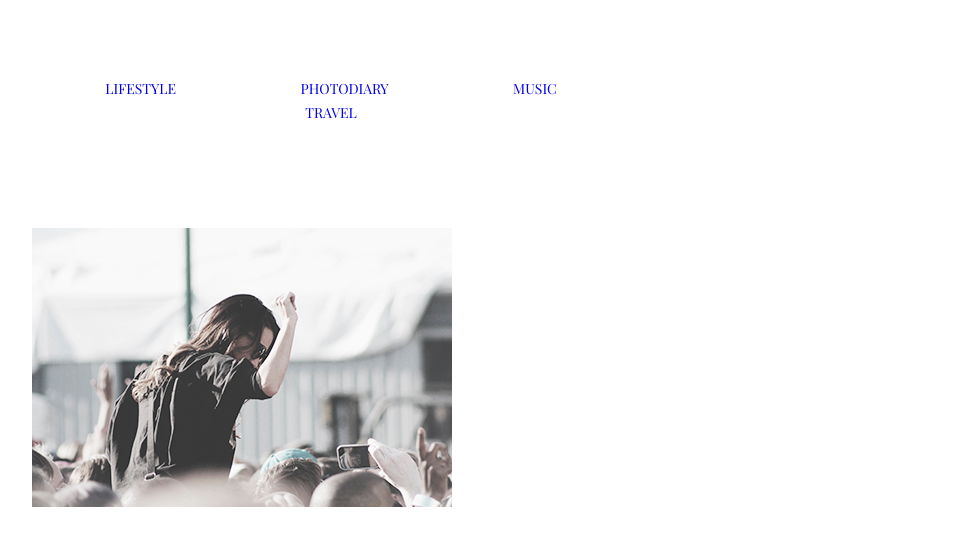
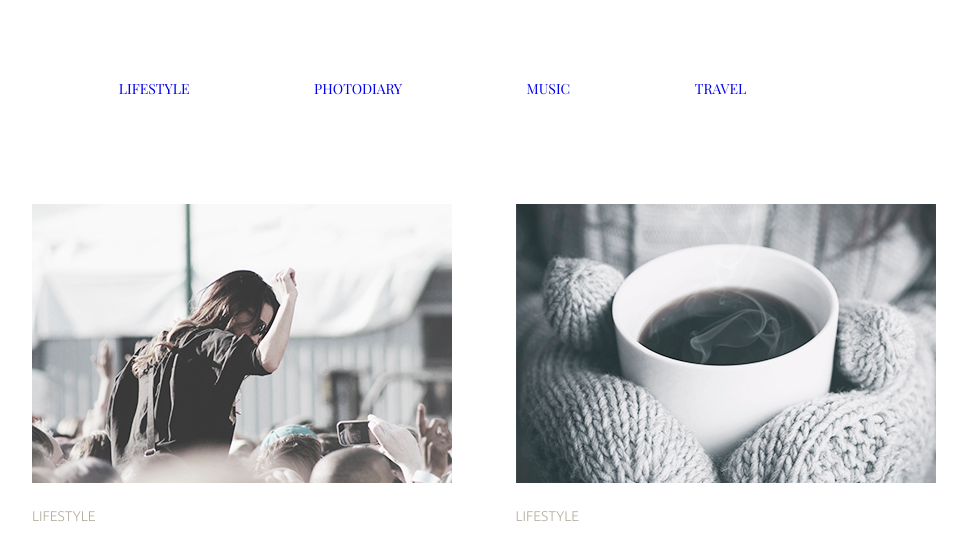
Before and after one commit to maximall007/goit-fe-course, a plain HTML site: page html-css/module-03/index.html in a window 1280 px wide. Shown: the top 534 px of the page, without its empty margins (268-1235 px from the left). Drawn offline with nearby package versions, Linux system fonts and the light colour scheme.

Commit message:
change module3

```diff
--- a/html-css/module-03/css/styles.css
+++ b/html-css/module-03/css/styles.css
@@ -3,18 +3,13 @@ body {
     color: #626262;
     font-size: 14px;
     line-height: 24px;
+    box-sizing: border-box;
 }
 
 .main-menu {
     margin: 77px 314px 103px 313px;
     text-align: center;
-
-}
-
-
-.main-menu li {
-    display: inline-block;
-    margin-right: 121px;
+    width: 816px;
 
 }
 
@@ -25,8 +20,16 @@ body {
 
 }
 
+.main-menu li {
+    display: inline-block;
+    margin-right: 121px;
+
+}
+
 .main-content {
-    margin: 0px 150px;
+    width: 1200px;
+    margin-left: 150px;
+
 }
 
 .box1,
@@ -34,7 +37,6 @@ body {
     display: inline-block;
     width: 420px;
     margin-bottom: 130px;
-
 }
 
 .box1 {
```
